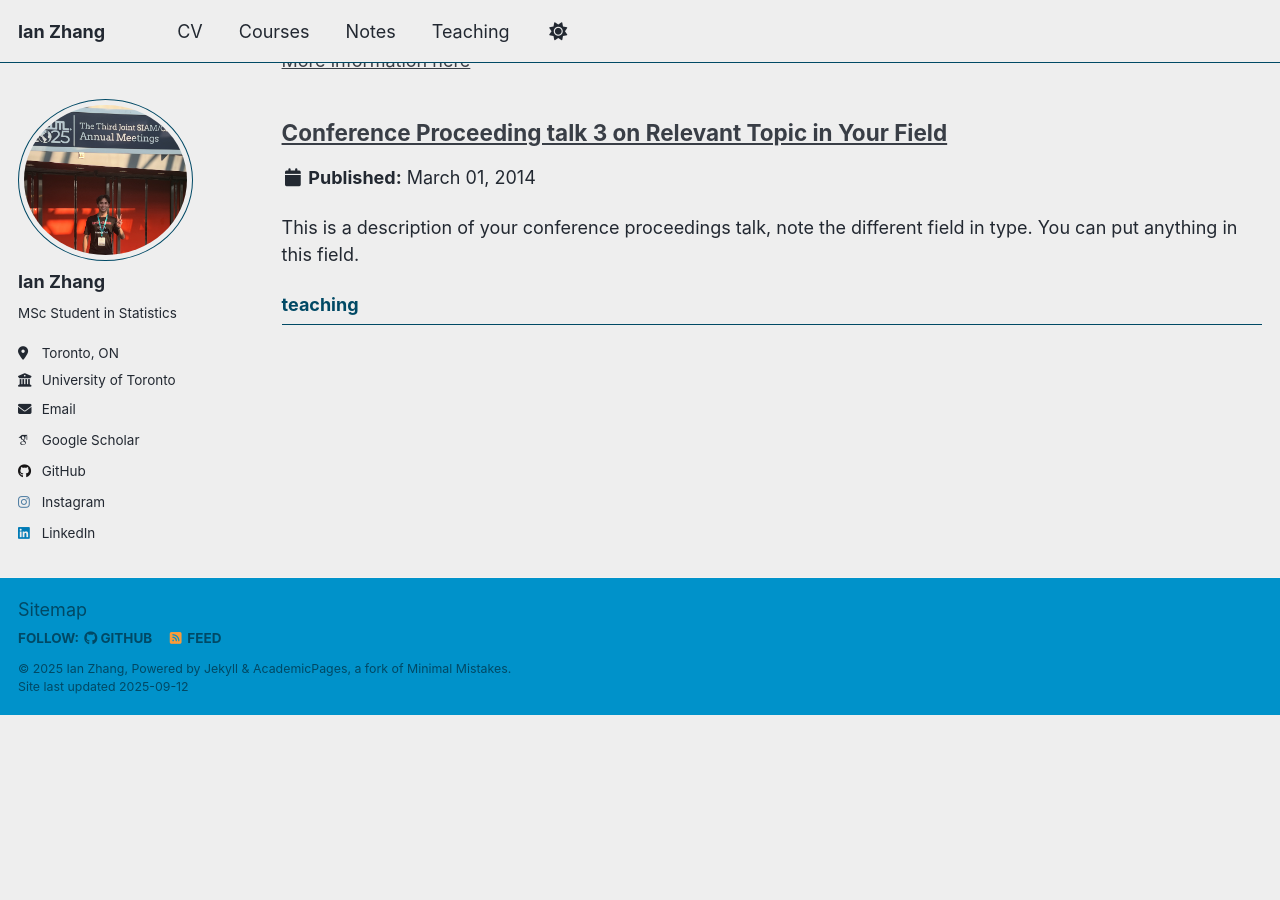
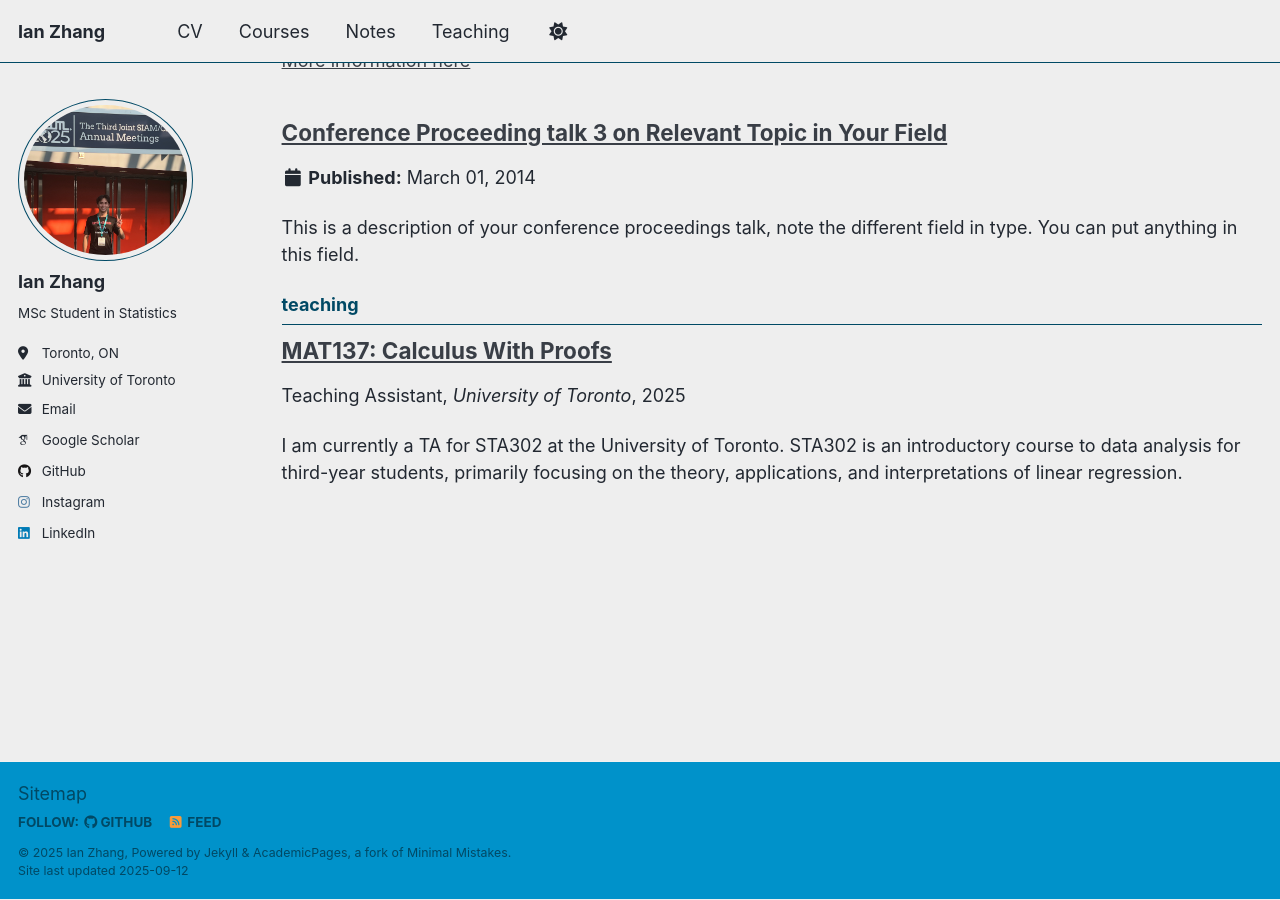
Before and after one commit to IanZhang42/ianwebsite, a Jekyll site: the page built from _pages/collection-archive.html, in a window 1280 px wide and 900 px high, scrolled down 2813 px. Built offline with Jekyll 4.4.1, drawn with Linux system fonts in a browser that asks for light colours; some web fonts are replaced; a script that is not in the unit is left out; a file with an impossible date is left out; before the commit the page ends 3529 px from its top, so only the background shows below that.

Commit message:
Update sta30225.md

```diff
--- a/_teaching/sta30225.md
+++ b/_teaching/sta30225.md
@@ -1,12 +1,13 @@
 ---
-title: "STA302: Methods of Data Analysis I"
+title: "MAT137: Calculus With Proofs"
 collection: teaching
 type: "Teaching Assistant"
-permalink: /teaching/sta30225
+permalink: /teaching/sta302fall2025
 venue: "University of Toronto"
-date: "Fall 2025"
+date: 2025-09-01
 location: "Toronto, CAN"
 ---
+
 
 I am currently a TA for STA302 at the University of Toronto. STA302 is an introductory course to data analysis for third-year students, primarily focusing on the theory, applications, and interpretations of linear regression.
 
```
